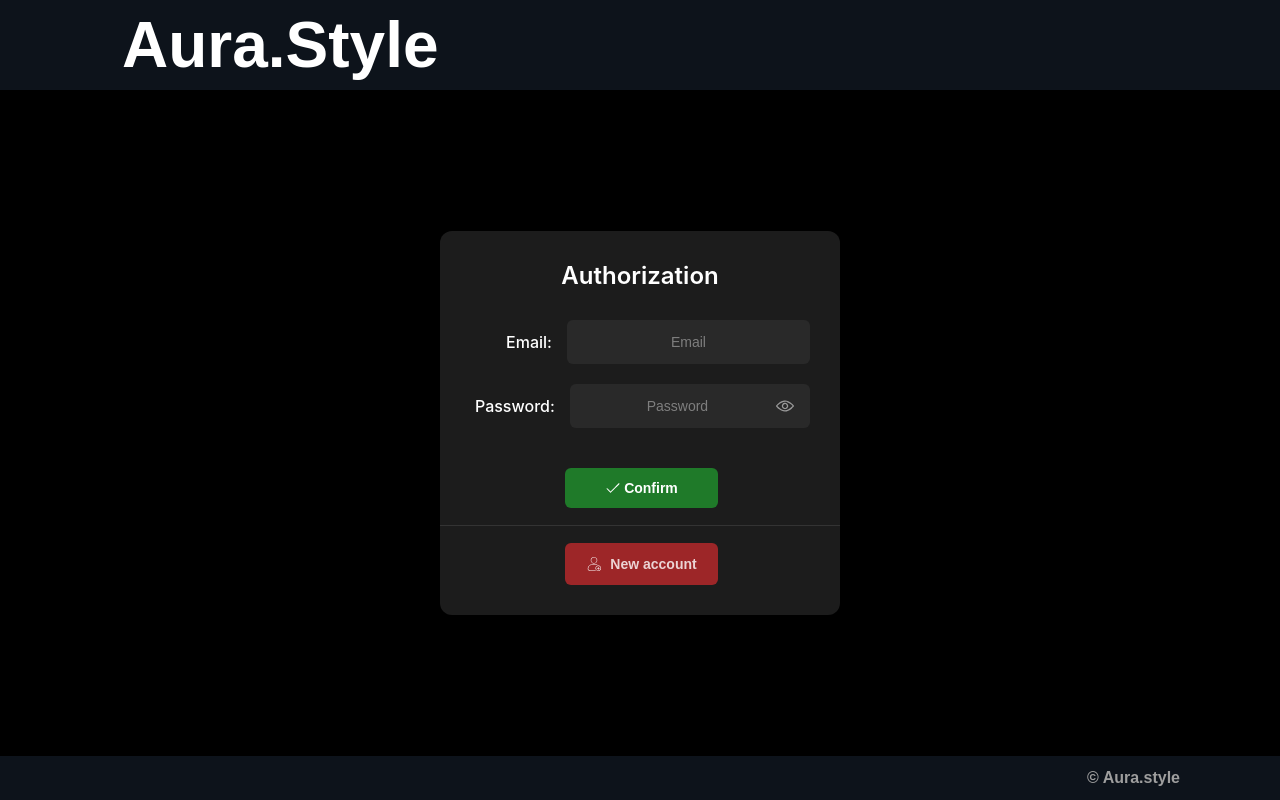
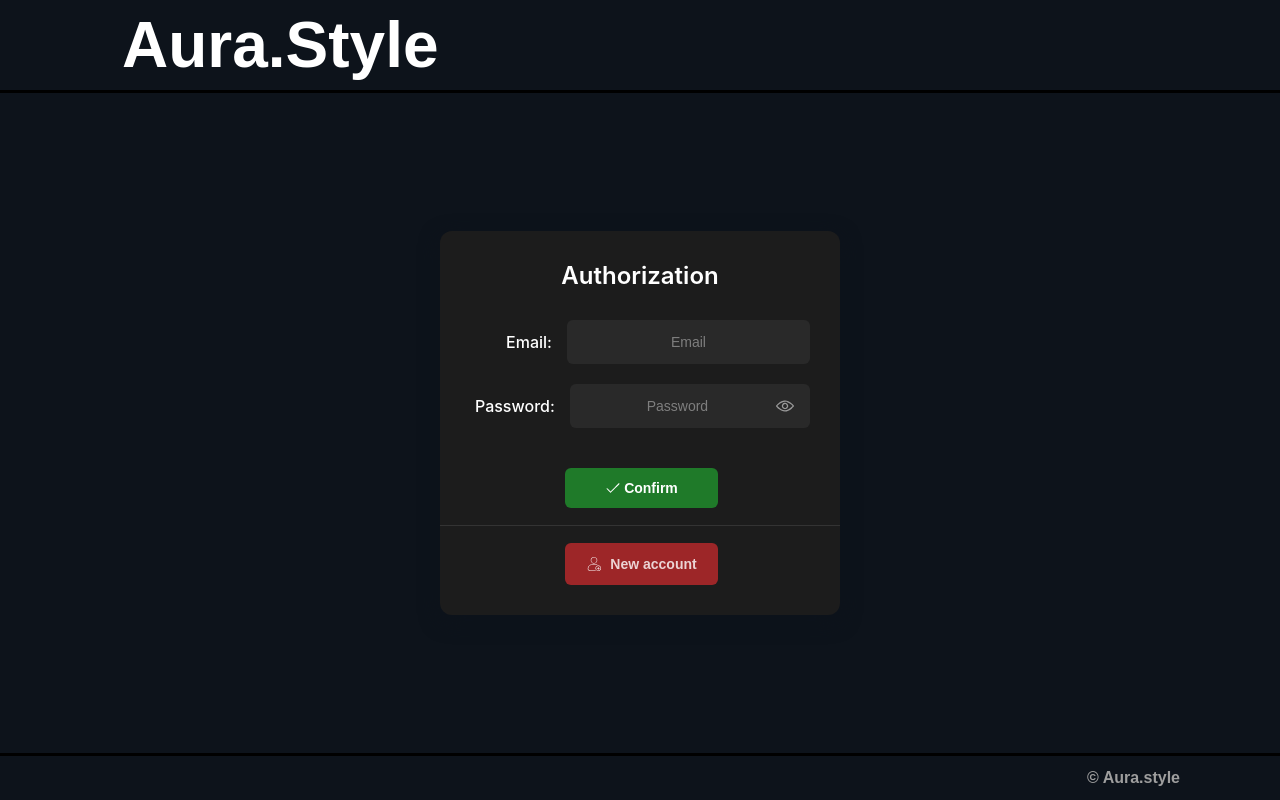
Before and after one commit to IIcon18/AuraStyle-frontend, a React (Create React App) app: page /login in a window 1280 px wide. Built offline with nearby package versions, Linux system fonts and the light colour scheme.

Commit message:
Создание проекта на реакте и начало верстки страничек

```diff
--- a/src/components/LoginForm.css
+++ b/src/components/LoginForm.css
@@ -5,7 +5,7 @@
     align-items: center;
     min-height: calc(100vh - 140px);
     padding: 10px 15px;
-    background-color: #000;
+    background-color: #0D131B;
 }
 
 .login-form-box {
@@ -13,7 +13,7 @@
     background: #1c1c1c;
     border-radius: 12px;
     padding: 30px;
-    box-shadow: 0 6px 20px rgba(0, 0, 0, 0.4);
+    box-shadow: 0 6px 20px rgba(13, 19, 27, 1);
 }
 
 .login-form-title {
--- a/src/components/RegistrationForm.css
+++ b/src/components/RegistrationForm.css
@@ -16,7 +16,7 @@
     background: #1c1c1c;
     border-radius: 12px;
     padding: 30px 35px;
-    box-shadow: 0 6px 20px rgba(0D131B);
+    box-shadow: 0 6px 20px rgba(13, 19, 27, 1);
 }
 
 /* Стили для скрытия стрелок в числовых полях */
```
